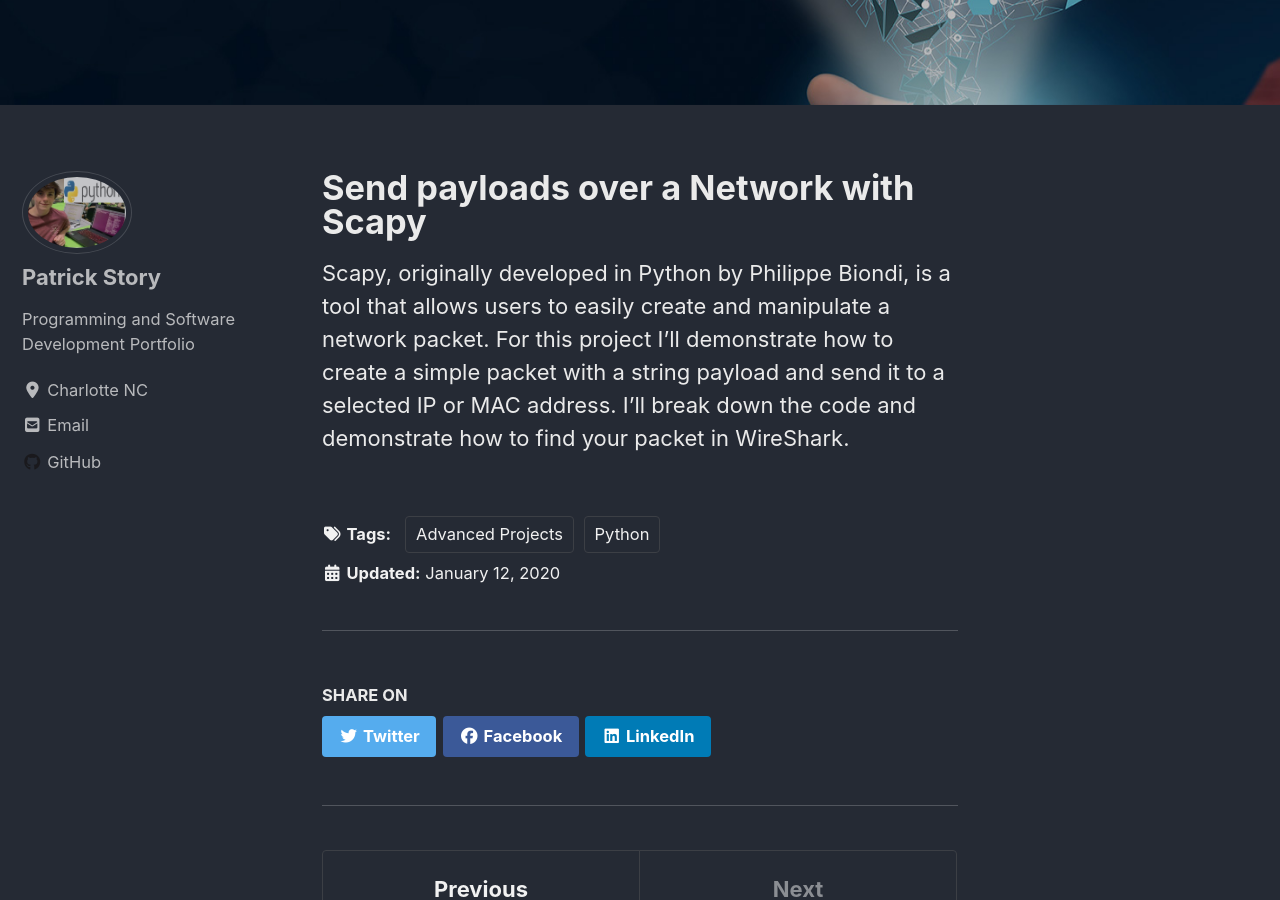
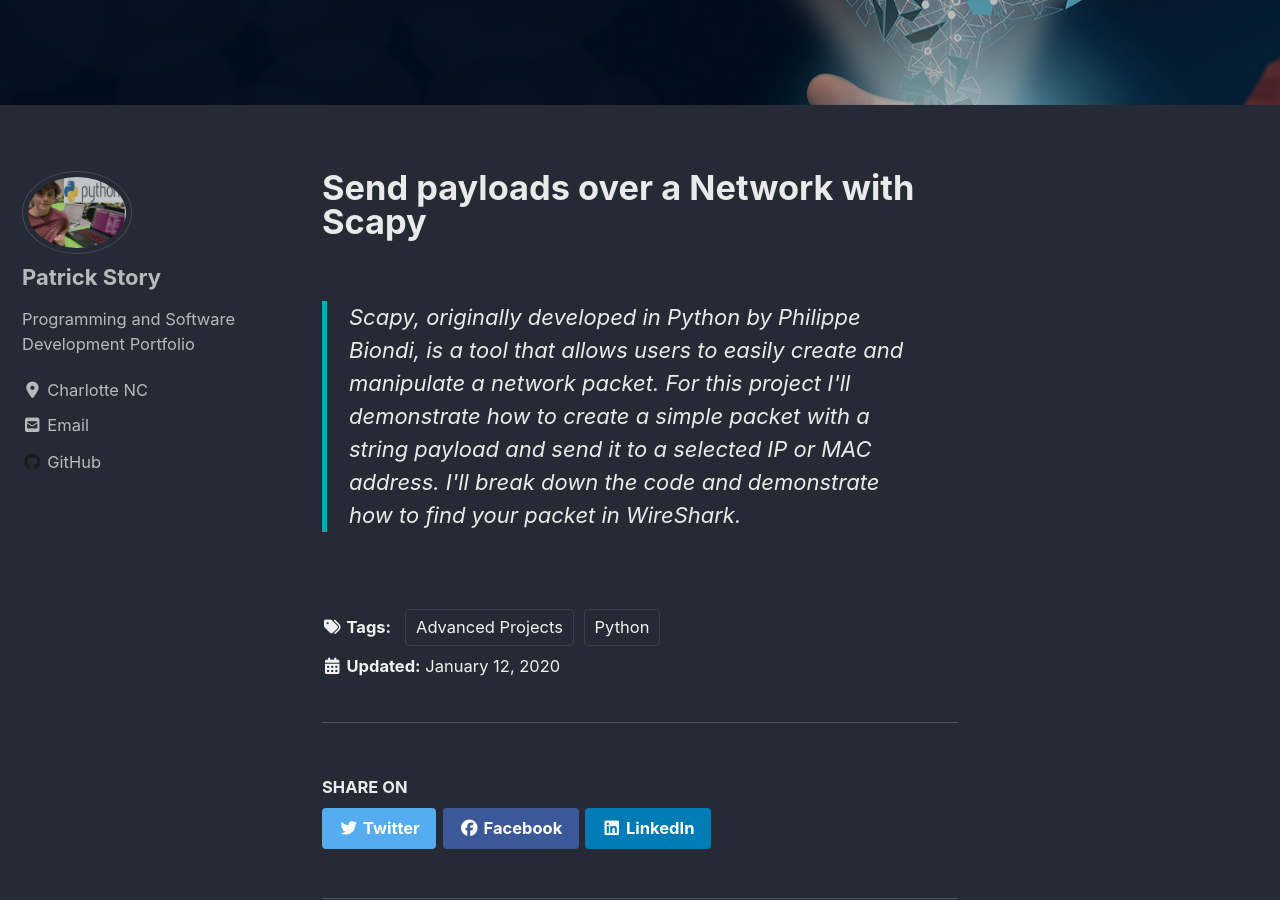
Before and after one commit to Patchyst/Patchyst.github.io, a Jekyll site: the page built from _posts/2020-12-1-scapy.md, in a window 1280 px wide and 900 px high, scrolled down 505 px. Built offline with Jekyll 4.4.1, drawn with Linux system fonts in a browser that asks for light colours; cached includes are drawn as plain includes; nearby versions of some CDN libraries.

```diff
--- a/_posts/2020-12-1-scapy.md
+++ b/_posts/2020-12-1-scapy.md
@@ -6,4 +6,4 @@ header:
   image: "images/tensor.jpg"
 excerpt: "Use Scapy to easily create a packet and capture it with WireShark"
 ---
-  Scapy, originally developed in Python by Philippe Biondi, is a tool that allows users to easily create and manipulate a network packet. For this project I'll demonstrate how to create a simple packet with a string payload and send it to a selected IP or MAC address. I'll break down the code and demonstrate how to find your packet in WireShark.
+  <Blockquote> Scapy, originally developed in Python by Philippe Biondi, is a tool that allows users to easily create and manipulate a network packet. For this project I'll demonstrate how to create a simple packet with a string payload and send it to a selected IP or MAC address. I'll break down the code and demonstrate how to find your packet in WireShark.
```
